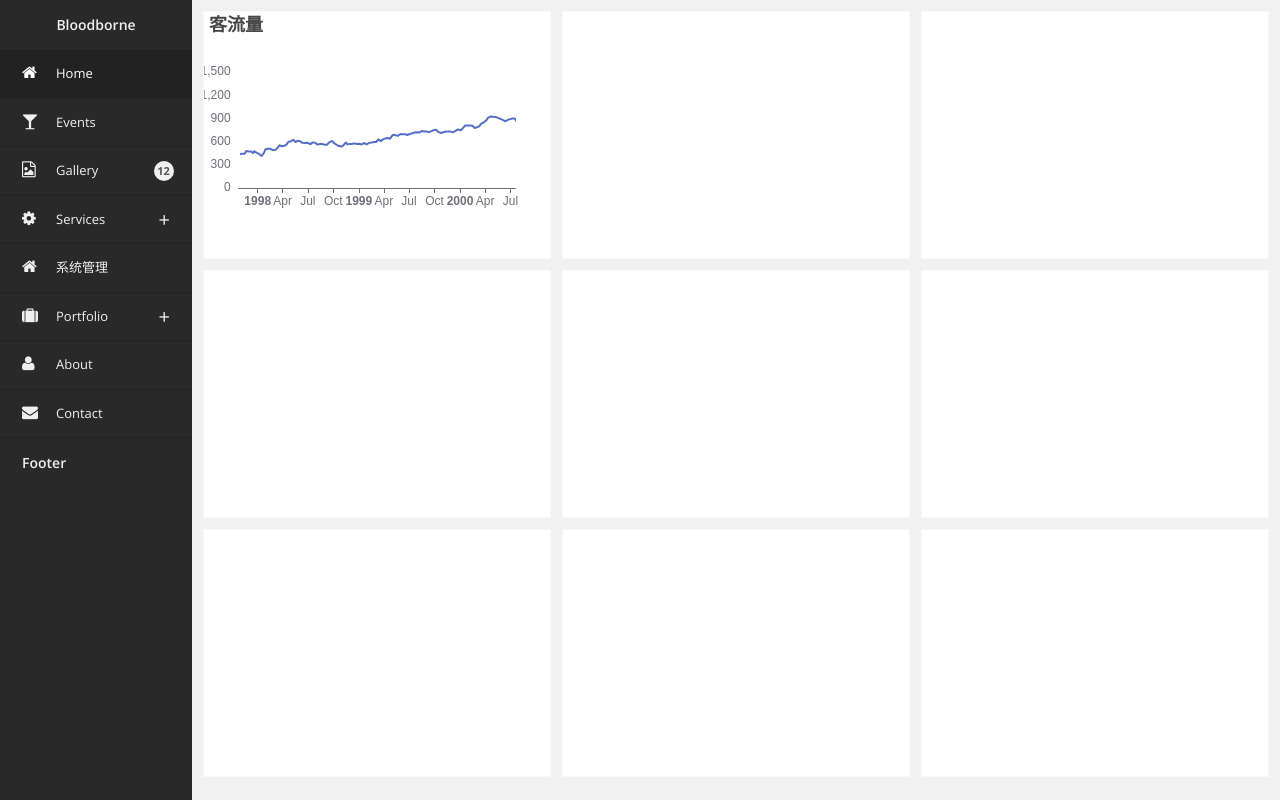
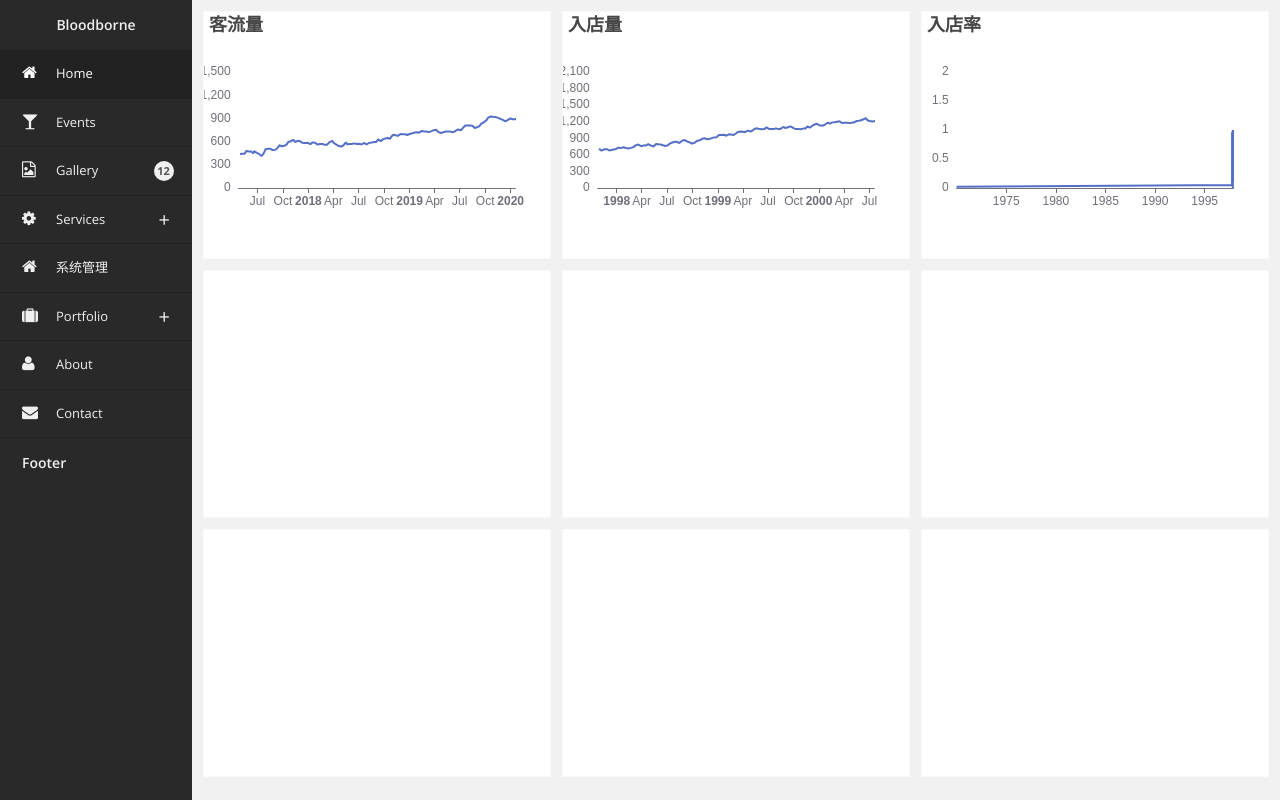
Before and after one commit to Lo1icon/BloodborneFE, a plain HTML site: page index.html in a window 1280 px wide. Drawn offline with nearby package versions, Linux system fonts and the light colour scheme; animation ran at ten frames a second.

Commit message:
2017年3月4日17:47:40

```diff
--- a/index.html
+++ b/index.html
@@ -161,10 +161,10 @@
             <div class="homeData" id="traffic">
 
             </div>
-            <div class="homeData">
+            <div class="homeData" id="visitor">
 
             </div>
-            <div class="homeData">
+            <div class="homeData" id="visPer">
 
             </div>
             <div class="homeData">
--- a/js/charts.js
+++ b/js/charts.js
@@ -16,7 +16,7 @@ $(function () {
     }
 
     var keliudata = [];
-    var now = +new Date(1997, 9, 3);
+    var now = +new Date(2017, 3, 3);
     var oneDay = 24 * 3600 * 1000;
     var value = Math.random() * 1000;
     for (var i = 0; i < 1000; i++) {
@@ -30,7 +30,9 @@ $(function () {
         tooltip:{
             trigger:'axis',
             formatter:function (params) {
-
+                params = params[0];
+                var date = new Date(params.name);
+                return date.getDate() + '/' + (date.getMonth() + 1) + '/' + date.getFullYear() + ' : ' + params.value[1];
             },
             axisPointer:{
                 animation:false
@@ -59,7 +61,7 @@ $(function () {
 
     };
     keliucharts.setOption(option1);
-    window.onresize=keliucharts.resize;
+
     setInterval(function () {
 
         for (var i = 0; i < 5; i++) {
@@ -73,4 +75,175 @@ $(function () {
             }]
         });
     }, 1000);
+    // window.onresize=keliucharts.resize;
+    window.addEventListener("resize", function () {
+
+        keliucharts.resize();
+
+    });
 })
+
+$(function () {
+    var visitorcharts=echarts.init(document.getElementById('visitor'));
+    function randomData() {
+        now = new Date(+now + oneDay);
+        value = value + Math.random() * 21 - 10;
+        return {
+            name: now.toString(),
+            value: [
+                [now.getFullYear(), now.getMonth() + 1, now.getDate()].join('/'),
+                Math.round(value)
+            ]
+        }
+    }
+
+    var visitordata = [];
+    var now = +new Date(1997, 9, 3);
+    var oneDay = 24 * 3600 * 1000;
+    var value = Math.random() * 1000;
+    for (var i = 0; i < 1000; i++) {
+        visitordata.push(randomData());
+    }
+
+    var option2={
+        title:{
+            text:'入店量'
+        },
+        tooltip:{
+            trigger:'axis',
+            formatter:function (params) {
+                params = params[0];
+                var date = new Date(params.name);
+                return date.getDate() + '/' + (date.getMonth() + 1) + '/' + date.getFullYear() + ' : ' + params.value[1];
+            },
+            axisPointer:{
+                animation:false
+            }
+        },
+        xAxis:{
+            type:'time',
+            splitLine:{
+                show:false
+            }
+        },
+        yAxis:{
+            type:'value',
+            boundaryGap:[0,'100%'],
+            splitLine:{
+                show:false
+            }
+        },
+        series:[{
+            name:'入店量模拟数据',
+            type:'line',
+            showSymbol:false,
+            hoverAnimation:false,
+            data:visitordata
+        }]
+
+    };
+    visitorcharts.setOption(option2);
+
+    setInterval(function () {
+
+        for (var i = 0; i < 5; i++) {
+            visitordata.shift();
+            visitordata.push(randomData());
+        }
+
+        visitorcharts.setOption({
+            series: [{
+                data: visitordata
+            }]
+        });
+    }, 1000);
+    // window.onresize=visitorcharts.resize;
+    window.addEventListener("resize", function () {
+
+        visitorcharts.resize();
+
+    });
+})
+
+$(function () {
+    var vispercharts=echarts.init(document.getElementById('visPer'));
+    var visperdata = [0.01,0.02];
+    var now = +new Date(1997, 9, 3);
+    var oneDay = 24 * 3600 * 1000;
+    var value = Math.random();
+    for (var i = 0; i < 50; i++) {
+        visperdata.push(randomData());
+    }
+    function randomData() {
+        now = new Date(+now + oneDay);
+        value = Math.random().toFixed(2);
+        return {
+            name: now.toString(),
+            value: [
+                [now.getFullYear(), now.getMonth() + 1, now.getDate()].join('/'),
+                value
+            ]
+        }
+    }
+
+
+
+    var option3={
+        title:{
+            text:'入店率'
+        },
+        tooltip:{
+            trigger:'axis',
+            formatter:function (params) {
+                params = params[0];
+                var date = new Date(params.name);
+                return date.getDate() + '/' + (date.getMonth() + 1) + '/' + date.getFullYear() + ' : ' + params.value[1];
+            },
+            axisPointer:{
+                animation:false
+            }
+        },
+        xAxis:{
+            type:'time',
+            splitLine:{
+                show:false
+            }
+        },
+        yAxis:{
+            type:'value',
+            boundaryGap:[0,'100%'],
+            splitLine:{
+                show:false
+            }
+        },
+        series:[{
+            name:'入店率模拟数据',
+            type:'line',
+            showSymbol:false,
+            hoverAnimation:false,
+            data:visperdata
+        }]
+
+    };
+    vispercharts.setOption(option3);
+
+    setInterval(function () {
+
+        for (var i = 0; i < 1; i++) {
+            visperdata.shift();
+            visperdata.push(randomData());
+        }
+
+        vispercharts.setOption({
+            series: [{
+                data: visperdata
+            }]
+        });
+    }, 3000);
+    // window.onresize=vispercharts.resize;
+    window.addEventListener("resize", function () {
+
+        vispercharts.resize();
+
+    });
+})
```
